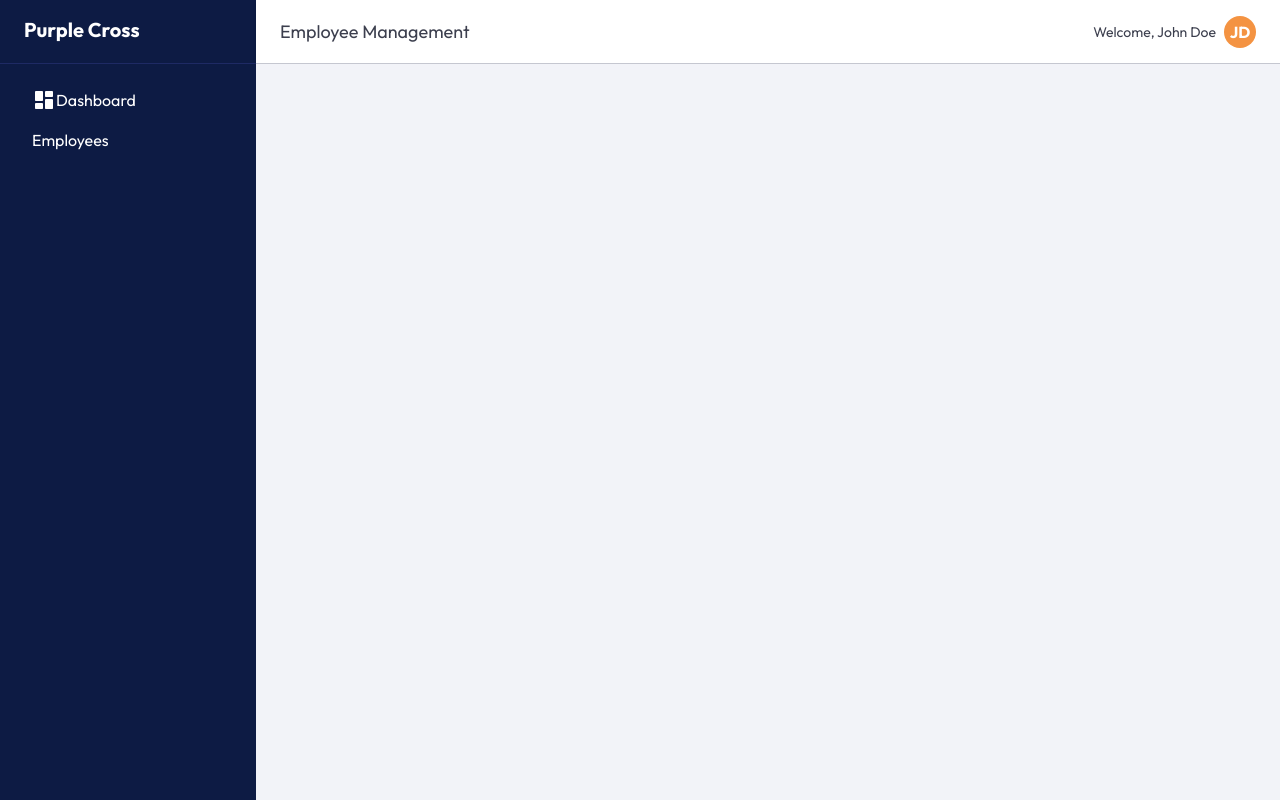
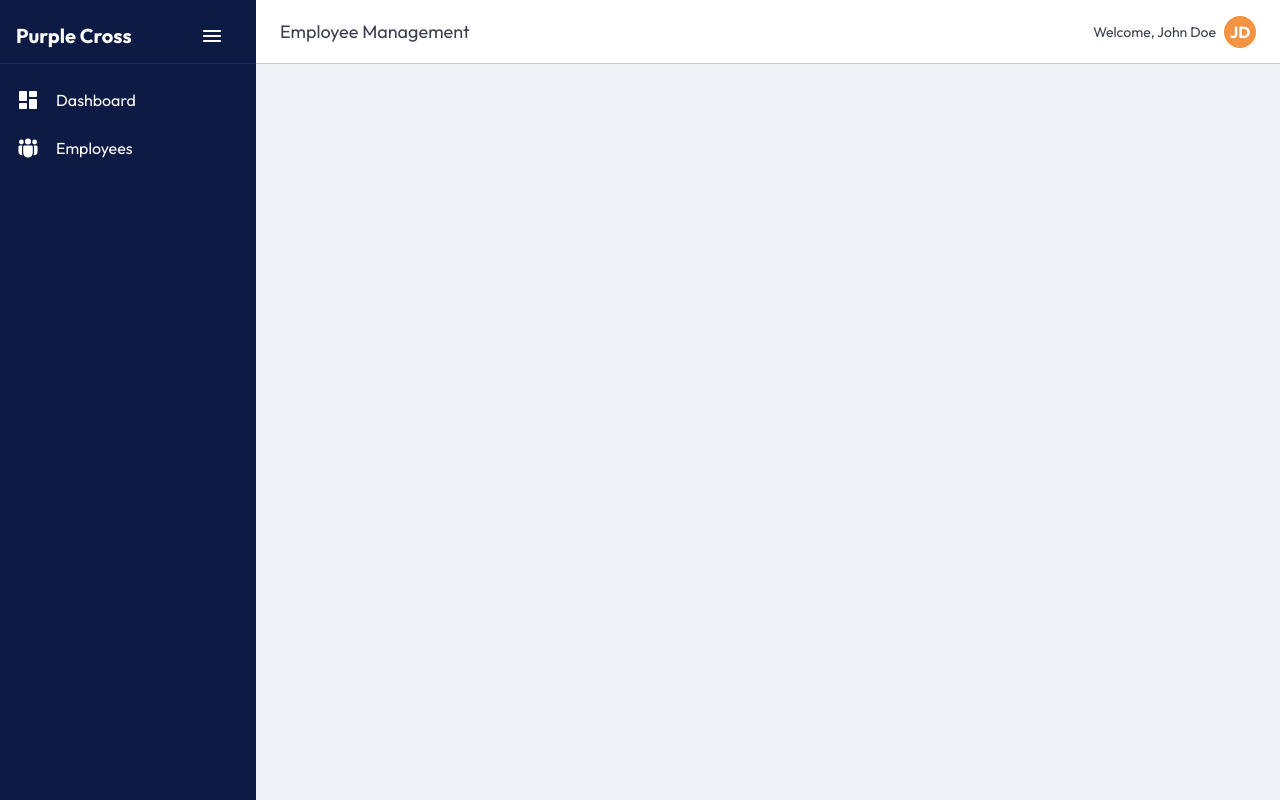
Before and after one commit to jmunoz-dev/purple-cross-ltd, a Vue app: page / in a window 1280 px wide. Built offline with nearby package versions, Linux system fonts and the light colour scheme.

Commit message:
use composable for style and behaviour

```diff
--- a/src/components/elements/SidebarElement.vue
+++ b/src/components/elements/SidebarElement.vue
@@ -1,18 +1,64 @@
 <script setup>
-  import IconBlock from '../blocks/IconBlock.vue'
+import { ref, watch } from 'vue'
+import { useDevice } from '@/composables/useDevice'
+import IconBlock from '../blocks/IconBlock.vue'
+
+const emit = defineEmits(['toggle-sidebar'])
+
+const { isMobile, isTablet, isDesktop } = useDevice()
+const isMenuOpen = ref(!isMobile) // Default to collapsed on mobile
+
+// Watch the device type to update the menu state when screen size changes
+watch([isMobile, isTablet, isDesktop], () => {
+  // Collapse the menu on mobile and tablet, expand on desktop
+  isMenuOpen.value = isDesktop.value ? true : false
+})
+
+const toggleSidebar = () => {
+  isMenuOpen.value = !isMenuOpen.value
+  emit('toggle-sidebar', isMenuOpen.value)
+}
 </script>
 
 <template>
-  <aside class="w-64 bg-primary text-white flex flex-col">
-    <div class="h-16 px-6 py-4 text-xl font-bold border-b border-secondary">Purple Cross</div>
-    <nav class="flex-1 p-4 p-y-2">
-      <RouterLink to="/" class="block px-4 py-2 rounded hover:bg-secondary transition">
-        <div class="flex">
-          <IconBlock name="material-symbols:dashboard-rounded" />
-          Dashboard
+  <div class="flex z-10">
+    <aside
+      :class="isMenuOpen ? 'w-64' : 'w-16'"
+      class="bg-primary text-white flex flex-col transition-all duration-300 ease-in-out"
+    >
+      <div
+        class="h-16 px-4 py-2 text-xl font-bold border-b border-secondary content-center"
+        :class="{ 'self-center': !isMenuOpen }"
+      >
+        <div class="flex items-center justify-between">
+          <div v-if="isMenuOpen">Purple Cross</div>
+          <IconBlock
+            name="material-symbols:menu-rounded"
+            @click="toggleSidebar"
+            class="cursor-pointer"
+            :class="{ 'p-4': isMenuOpen }"
+          />
         </div>
-      </RouterLink>
-      <RouterLink to="/employees" class="block px-4 py-2 rounded hover:bg-secondary transition"> Employees </RouterLink>
-    </nav>
-  </aside>
+      </div>
+
+      <!-- Navigation section -->
+      <nav
+        class="flex flex-col gap-6 pt-6"
+        :class="isMenuOpen ? 'items-start p-4' : 'items-center px-2 py-4'"
+      >
+        <RouterLink to="/" class="block rounded hover:bg-secondary transition">
+          <div class="flex gap-4">
+            <IconBlock name="material-symbols:dashboard-rounded" />
+            <div v-if="isMenuOpen">Dashboard</div>
+          </div>
+        </RouterLink>
+        <RouterLink to="/employees" class="block rounded hover:bg-secondary transition">
+          <div class="flex gap-4">
+            <IconBlock name="fluent:people-team-20-filled" />
+            <div v-if="isMenuOpen">Employees</div>
+          </div>
+        </RouterLink>
+      </nav>
+    </aside>
+  </div>
 </template>
```
